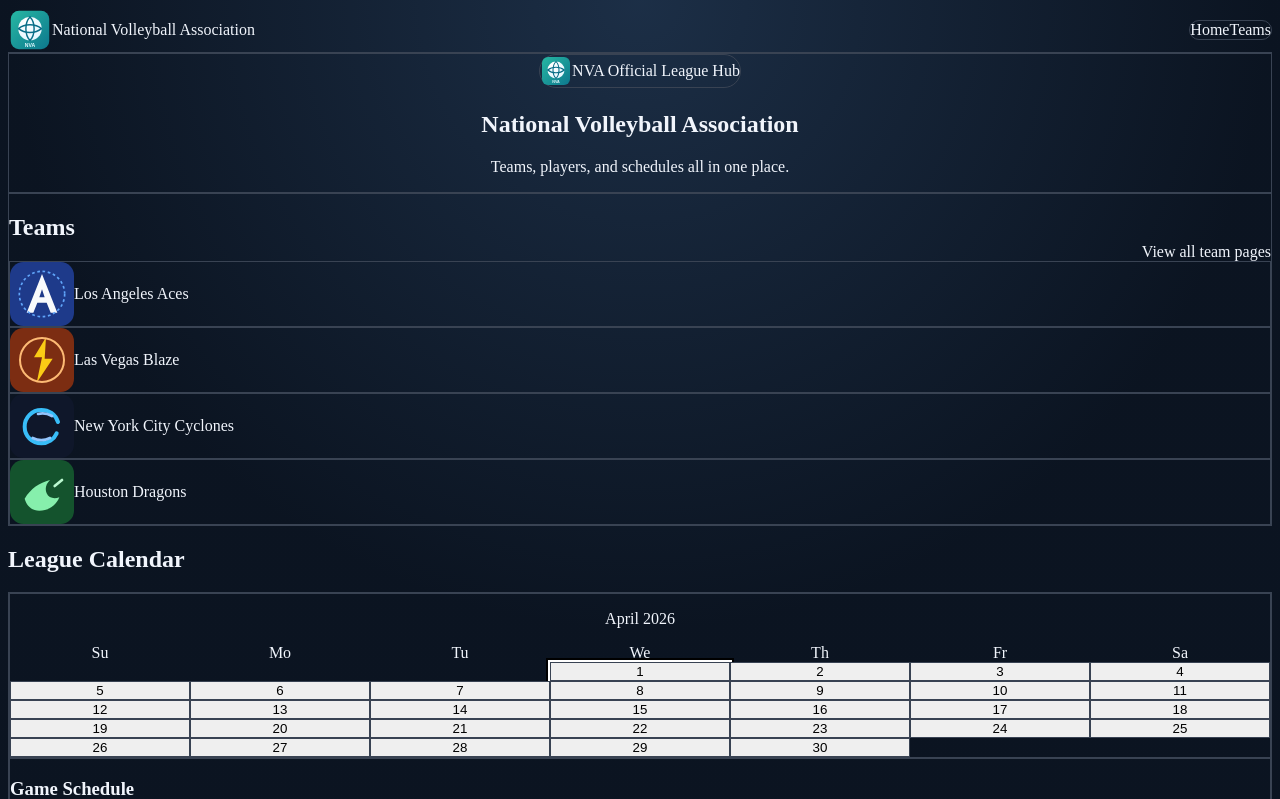
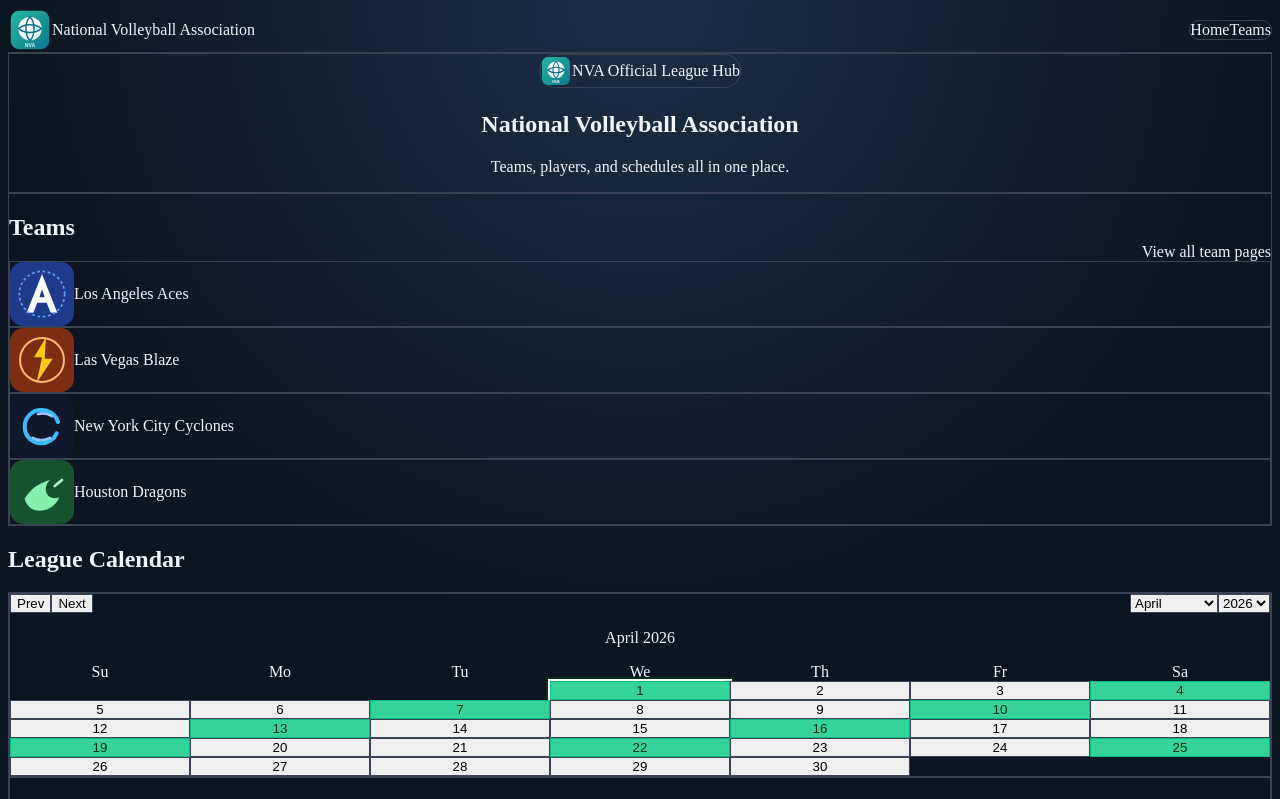
Before and after one commit to tjmurakami/my-volleyball-site, a Next.js app: page / in a window 1280 px wide. Shown: the top 799 px of the page. Built offline with nearby package versions, Linux system fonts and the light colour scheme.

Commit message:
version 3.4

```diff
--- a/app/globals.css
+++ b/app/globals.css
@@ -57,3 +57,12 @@
     text-decoration: none;
   }
 }
+
+.calendar-day[data-highlighted="true"] {
+  background-color: #34d399;
+  border-color: #10b981;
+  color: #052e16;
+}
+.calendar-day[data-highlighted="true"]:hover {
+  background-color: #6ee7b7;
+}
--- a/app/page.tsx
+++ b/app/page.tsx
@@ -22,7 +22,9 @@ export default function Home() {
             <Link
               key={team.slug}
               href={`/teams/${team.slug}`}
-              className="flex items-center gap-4 rounded-xl border border-border/70 bg-background/30 p-6 transition hover:-translate-y-1 hover:border-primary/60 hover:bg-primary/10"
+              className="flex items-center gap-5 rounded-xl border border-border/70
+         bg-background/30 p-6 transition hover:-translate-y-1 hover:border-primary/60 hover
+        :bg-primary/10 md:gap-7"
             >
               <Image
                 src={team.logo}
--- a/app/teams/[team]/page.tsx
+++ b/app/teams/[team]/page.tsx
@@ -27,7 +27,7 @@ export default async function TeamPage({ params }: TeamPageProps) {
   return (
     <main>
       <section className="p-10">
-        <div className="mb-8 flex items-center gap-5">
+        <div className="mb-8 flex items-center gap-6 md:gap-8">
           <Image src={team.logo} alt={`${team.name} logo`} width={96} height={96} className="h-20 w-20" />
           <h1 className="text-5xl font-extrabold md:text-6xl">
             {team.name}
--- a/components/Navbar.tsx
+++ b/components/Navbar.tsx
@@ -15,7 +15,7 @@ export default function Navbar() {
           <span className="text-lg font-semibold tracking-wide">National Volleyball Association</span>
         </Link>
 
-        <div className="flex items-center gap-3 rounded-full border border-border/60 bg-card/60 px-2 py-1.5 text-sm font-medium text-muted-foreground">
+        <div className="flex items-center gap-4 rounded-full border border-border/60 bg-card/60 px-3 py-1.5 text-sm font-medium text-muted-foreground md:gap-6 md:px-5">
           {navItems.map((item) => (
             <Link
               key={item.href}
--- a/components/TeamCard.tsx
+++ b/components/TeamCard.tsx
@@ -23,7 +23,6 @@ export default function TeamCard({ team }: { team: Team }) {
           />
           <div>
             <CardTitle className="text-xl">{team.name}</CardTitle>
-            <CardDescription>{team.location}</CardDescription>
           </div>
         </CardHeader>
 
--- a/components/ui/calendar.tsx
+++ b/components/ui/calendar.tsx
@@ -1,5 +1,6 @@
 "use client";
 
+import { useEffect, useMemo, useState } from "react";
 import { cn } from "@/lib/utils";
 
 type CalendarProps = {
@@ -10,6 +11,20 @@ type CalendarProps = {
 };
 
 const weekDays = ["Su", "Mo", "Tu", "We", "Th", "Fr", "Sa"];
+const monthLabels = [
+  "January",
+  "February",
+  "March",
+  "April",
+  "May",
+  "June",
+  "July",
+  "August",
+  "September",
+  "October",
+  "November",
+  "December",
+];
 
 function dateKey(date: Date) {
   const year = date.getFullYear();
@@ -24,13 +39,40 @@ function keyToDate(key: string) {
 }
 
 export function Calendar({ highlightedDates, selected, onSelect, className }: CalendarProps) {
-  const uniqueDates = [...new Set(highlightedDates.map((date) => dateKey(date)))].sort();
-  const monthDate = uniqueDates[0] ? keyToDate(uniqueDates[0]) : new Date();
+  const uniqueDates = useMemo(
+    () => [...new Set(highlightedDates.map((date) => dateKey(date)))].sort(),
+    [highlightedDates]
+  );
+  const highlightedSet = useMemo(() => new Set(uniqueDates), [uniqueDates]);
+  const baseYears = useMemo(() => {
+    const years = new Set<number>();
+    for (const date of highlightedDates) {
+      years.add(date.getFullYear());
+    }
+    if (years.size === 0) {
+      years.add(new Date().getFullYear());
+    }
+    return Array.from(years).sort((a, b) => a - b);
+  }, [highlightedDates]);
+  const initialDate = selected ?? (uniqueDates[0] ? keyToDate(uniqueDates[0]) : new Date());
+  const [viewDate, setViewDate] = useState(
+    new Date(initialDate.getFullYear(), initialDate.getMonth(), 1)
+  );
 
-  const month = monthDate.getMonth();
-  const year = monthDate.getFullYear();
+  useEffect(() => {
+    if (!selected) return;
+    setViewDate(new Date(selected.getFullYear(), selected.getMonth(), 1));
+  }, [selected]);
+
+  const month = viewDate.getMonth();
+  const year = viewDate.getFullYear();
   const firstDayOffset = new Date(year, month, 1).getDay();
   const daysInMonth = new Date(year, month + 1, 0).getDate();
+  const availableYears = useMemo(() => {
+    const years = new Set<number>(baseYears);
+    years.add(year);
+    return Array.from(years).sort((a, b) => a - b);
+  }, [baseYears, year]);
 
   const dayCells = Array.from({ length: firstDayOffset + daysInMonth }, (_, idx) => {
     if (idx < firstDayOffset) return null;
@@ -39,11 +81,66 @@ export function Calendar({ highlightedDates, selected, onSelect, className }: Ca
 
   return (
     <div className={cn("rounded-xl border border-border/60 bg-card/60 p-5", className)}>
-      <p className="mb-5 text-center text-base font-semibold">
-        {monthDate.toLocaleDateString("en-US", { month: "long", year: "numeric" })}
+      <div className="mb-4 flex flex-wrap items-center justify-between gap-3">
+        <div className="flex items-center gap-2">
+          <button
+            type="button"
+            onClick={() => setViewDate(new Date(year, month - 1, 1))}
+            className="rounded-md border border-border/60 px-2 py-1 text-sm transition hover:border-primary/70 hover:text-primary"
+            aria-label="Previous month"
+          >
+            Prev
+          </button>
+          <button
+            type="button"
+            onClick={() => setViewDate(new Date(year, month + 1, 1))}
+            className="rounded-md border border-border/60 px-2 py-1 text-sm transition hover:border-primary/70 hover:text-primary"
+            aria-label="Next month"
+          >
+            Next
+          </button>
+        </div>
+
+        <div className="flex items-center gap-2">
+          <label className="sr-only" htmlFor="calendar-month">
+            Month
+          </label>
+          <select
+            id="calendar-month"
+            value={month}
+            onChange={(event) => setViewDate(new Date(year, Number(event.target.value), 1))}
+            className="rounded-md border border-border/60 bg-background/40 px-2 py-1 text-sm"
+          >
+            {monthLabels.map((label, index) => (
+              <option key={label} value={index}>
+                {label}
+              </option>
+            ))}
+          </select>
+
+          <label className="sr-only" htmlFor="calendar-year">
+            Year
+          </label>
+          <select
+            id="calendar-year"
+            value={year}
+            onChange={(event) => setViewDate(new Date(Number(event.target.value), month, 1))}
+            className="rounded-md border border-border/60 bg-background/40 px-2 py-1 text-sm"
+          >
+            {availableYears.map((availableYear) => (
+              <option key={availableYear} value={availableYear}>
+                {availableYear}
+              </option>
+            ))}
+          </select>
+        </div>
+      </div>
+
+      <p className="mb-3 text-center text-base font-semibold">
+        {monthLabels[month]} {year}
       </p>
 
-        <div className="mb-3 grid grid-cols-7 gap-2 text-center text-sm text-muted-foreground">
+      <div className="mb-3 grid grid-cols-7 gap-2 text-center text-sm text-muted-foreground">
         {weekDays.map((day) => (
           <div key={day}>{day}</div>
         ))}
@@ -54,24 +151,33 @@ export function Calendar({ highlightedDates, selected, onSelect, className }: Ca
           if (!date) return <div key={`empty-${idx}`} className="h-14" />;
 
           const key = dateKey(date);
-          const isHighlighted = uniqueDates.includes(key);
+          const isHighlighted = highlightedSet.has(key);
           const isSelected = selected ? dateKey(selected) === key : false;
+          const highlightStyle = isHighlighted
+            ? {
+                backgroundColor: "#34d399",
+                borderColor: "#10b981",
+                color: "#052e16",
+              }
+            : undefined;
 
           return (
             <button
               key={key}
               type="button"
               onClick={() => onSelect(date)}
+              data-highlighted={isHighlighted ? "true" : "false"}
+              style={highlightStyle}
               className={cn(
-                "relative h-14 rounded-lg border text-base transition",
+                "calendar-day relative h-14 rounded-lg border text-base transition",
                 isHighlighted
-                  ? "border-emerald-300 bg-emerald-500 font-bold text-emerald-950 shadow-md shadow-emerald-900/40"
+                  ? "font-bold shadow-md shadow-emerald-900/35"
                   : "border-border/60 bg-background/20 text-muted-foreground",
                 isSelected && "ring-2 ring-primary ring-offset-2 ring-offset-background"
               )}
             >
               {date.getDate()}
-              {isHighlighted && <span className="absolute right-1.5 top-1.5 h-2 w-2 rounded-full bg-emerald-900" />}
+              {isHighlighted && <span className="absolute right-1.5 top-1.5 h-2 w-2 rounded-full bg-emerald-950" />}
             </button>
           );
         })}
```
